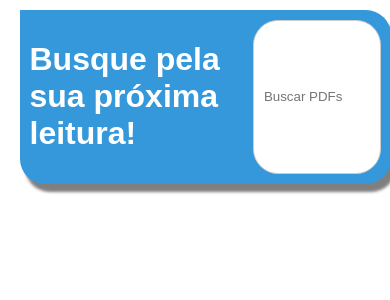
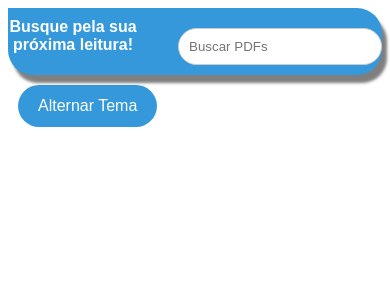
Before and after one commit to lfvldvn/PythonLibraryPDFsProject, a Flask app: template templates/index.html in a window 390 px wide. Shown: the top 300 px of the page. Run offline with Flask 3, Linux system fonts and the light colour scheme; the template is opened without the code that fills it, so the values that code supplies are empty.

Commit message:
Update css mobile e desk

```diff
--- a/static/style.css
+++ b/static/style.css
@@ -12,11 +12,6 @@ body {
 .pdf-container {
     display: flex;
     flex-wrap: wrap;
-}
-
-.pdf-item p {
-    position: relative;
-    bottom: 0px;
 }
 
 .pdf-item {
@@ -126,7 +121,9 @@ input[type="text"] {
     margin: 0px 0px 0px 40px;
 }
 
-.open-button, .download-button, .delete-button {
+.open-button,
+.download-button,
+.delete-button {
     display: block;
     text-align: center;
     padding: 10px;
@@ -137,7 +134,6 @@ input[type="text"] {
     transition: background-color 0.3s ease-in-out;
 }
 
-/* Botões */
 .open-button:hover {
     background-color: #45a049;
 }
@@ -162,33 +158,49 @@ input[type="text"] {
     background-color: #FF0000;
 }
 
-/* Tema escuro */
 .dark-theme {
     background-color: #333;
     color: #fff;
 }
 
-/* Consultas de mídia para versão mobile */
+/* Estilos específicos para mobile */
 @media (max-width: 768px) {
     .search-bar {
-        width: 90%;
-        padding: 10px;
-        left: 5%;
-        top: 10px; /* Adicione um espaço acima */
+        width: 100%; /* Aumenta a largura para 100% */
+        padding: 10px 0; /* Ajusta o padding */
+        position: relative; /* Muda a posição para relativa */
+        left: 0; /* Remove o deslocamento à esquerda */
+    }
+
+    .search-bar h1 {
+        font-size: 16px; /* Reduz o tamanho do texto */
+        margin: 0; /* Remove a margem */
+        text-align: center; /* Centraliza o texto */
     }
 
     input[type="text"] {
-        width: calc(100% - 80px); /* Para ajuste no input */
-        margin: 0px 0px 0px 10px; /* Ajuste a margem */
+        width: 100%; /* Preenche 100% da largura da search bar */
+        margin-top: 10px; /* Espaço acima do input */
+        padding: 10px; /* Mantém o padding */
+    }
+
+    .pdf-container {
+        justify-content: center; /* Centraliza os thumbnails */
     }
 
     .pdf-item {
-        width: 100%; /* Muda para 100% em telas pequenas */
-        margin: 10px 0; /* Ajuste na margem */
+        width: 90%; /* Ajusta a largura dos itens para 90% */
+        max-width: 300px; /* Limita a largura máxima */
+        margin: 10px; /* Margem uniforme */
+    }
+
+    .pdf-item img {
+        width: 100%; /* Mantém a largura da imagem */
+        height: auto; /* Mantém a proporção da imagem */
     }
 
     #alt_theme {
-        top: 10px; /* Ajuste a posição do botão */
-        right: 10px; /* Ajuste a posição do botão */
+        position: relative; /* Muda a posição para relativa */
+        margin: 10px; /* Margem para espaçamento */
     }
 }
```
